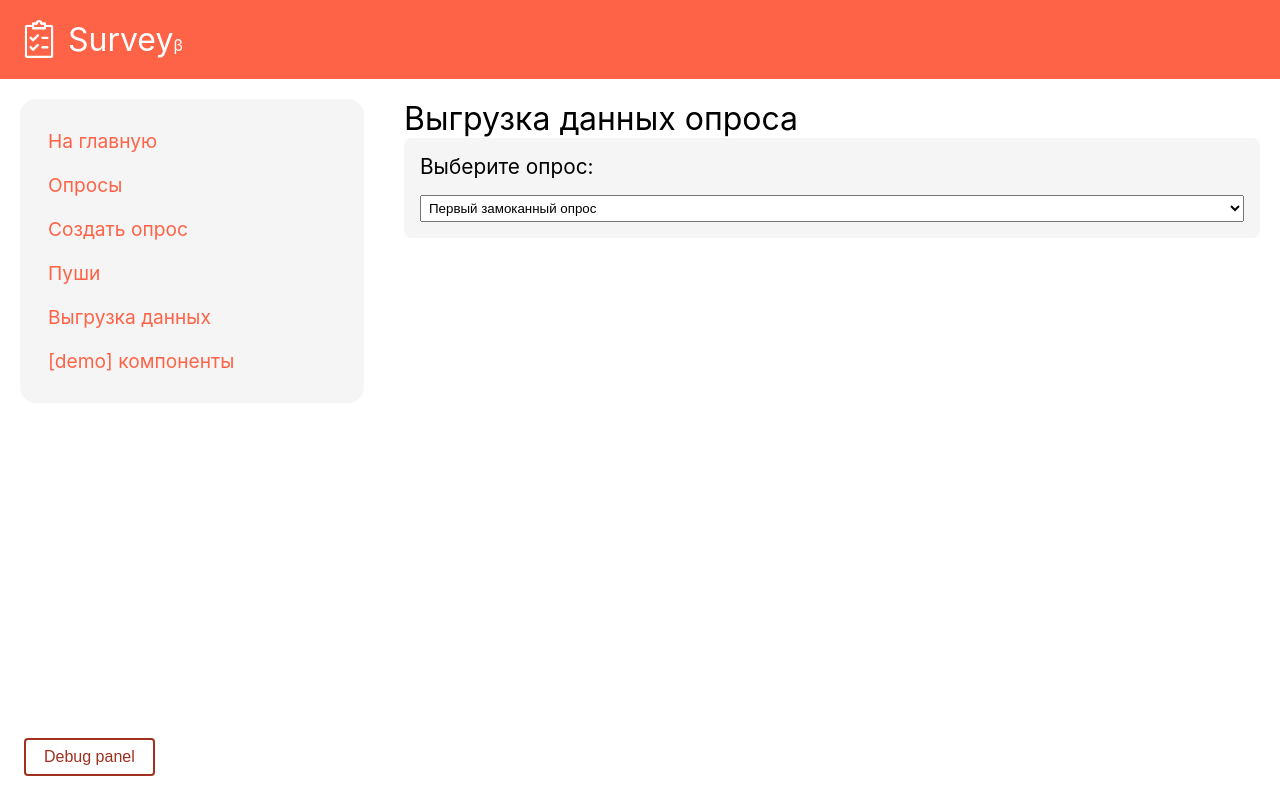
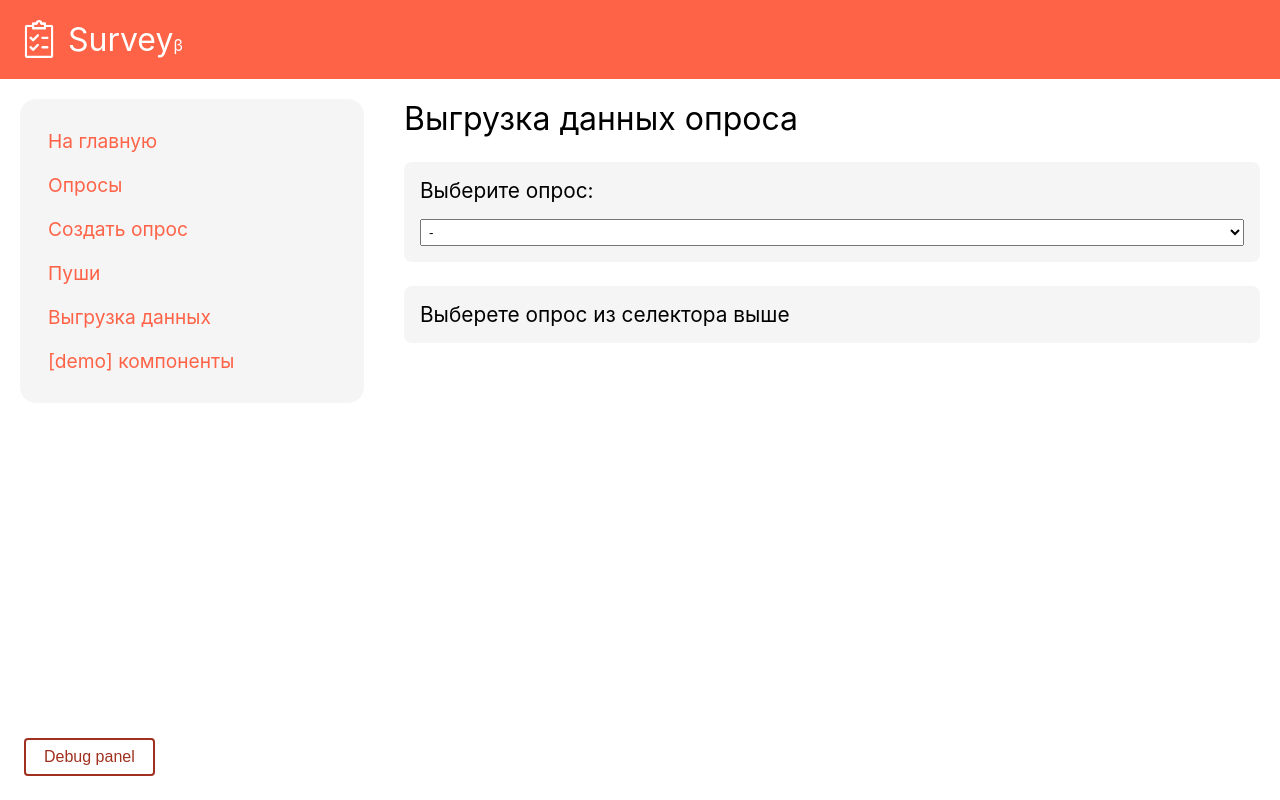
Before and after one commit to NevMem/survey, a React (Create React App) app in the folder web/: page /#/download in a window 1280 px wide. Built offline with nearby package versions, Linux system fonts and the light colour scheme.

Commit message:
Just for now

```diff
--- /dev/null
+++ b/web/src/components/input/Input.tsx
@@ -0,0 +1,13 @@
+import styled from "styled-components";
+
+const Input = styled.input`
+    outline: none;
+    padding: 4px;
+    padding-left: 10px;
+    border: 2px solid ${props => props.theme.secondaryBackground};
+    border-radius: 4px;
+    background-color: ${props => props.theme.background};
+    font-size: 1.5em;
+`;
+
+export default Input;
--- a/web/src/pages/create_survey/CreateSurveyPage.tsx
+++ b/web/src/pages/create_survey/CreateSurveyPage.tsx
@@ -13,6 +13,7 @@ import Loader from '../../components/loader/Loader';
 import SpaceAroundRow from '../../app/layout/SpaceAroundRow';
 import { commonQuestions, commonQuestionTitle } from '../../data/commonQuestions';
 import { CommonQuestion } from '../../data/CommonQuestion';
+import Input from '../../components/input/Input';
 
 const WrappedRow = styled.div`
     padding: 20px;
@@ -30,16 +31,6 @@ const WrappedRow = styled.div`
 //     margin-bottom: 10px;
 //     border: 2px solid ${props => props.theme.secondaryBackground};
 // `;
-
-const Input = styled.input`
-    outline: none;
-    padding: 4px;
-    padding-left: 10px;
-    border: 2px solid ${props => props.theme.secondaryBackground};
-    border-radius: 4px;
-    background-color: ${props => props.theme.background};
-    font-size: 1.5em;
-`;
 
 const Modal = styled.div`
     margin: 15% auto;
--- a/web/src/pages/download/DownloadPage.tsx
+++ b/web/src/pages/download/DownloadPage.tsx
@@ -10,8 +10,10 @@ import SpacedColumn from '../../app/layout/SpacedColumn';
 import CardError from '../../app/card/CardError';
 import SpacedCenteredColumn from '../../app/layout/SpacedCenteredColumn';
 import GeneralButton from '../../components/button/GeneralButton';
+import { Survey } from '../../data/Survey';
+import { ChangeEvent, Fragment, useState } from 'react';
 
-const SurveySelector = observer((props: {surveysService: SurveysService}) => {
+const SurveySelector = observer((props: {surveysService: SurveysService, selectSurvey: (survey: Survey | undefined) => void}) => {
     if (props.surveysService.surveysState instanceof SurveysLoading) {
         return (
             <Card>
@@ -36,12 +38,20 @@ const SurveySelector = observer((props: {surveysService: SurveysService}) => {
         );
     }
 
+    const loadedSurveys = surveysService.surveysState as SurveysLoaded;
+
+    const selectorChanged = (event: ChangeEvent<HTMLSelectElement>) => {
+        const survey = loadedSurveys.surveys.find(survey => survey.name === event.target.value);
+        props.selectSurvey(survey);
+    };
+
     return (
         <Card>
             <SpacedColumn rowGap={16}>
                 <Text large>Выберите опрос:</Text>
-                <Select>
-                    {(props.surveysService.surveysState as SurveysLoaded).surveys.map(survey => {
+                <Select onChange={selectorChanged}>
+                    <Option key='null-opt'>-</Option>
+                    {loadedSurveys.surveys.map(survey => {
                         return (
                             <Option key={survey.id}>{survey.name}</Option>
                         );
@@ -52,11 +62,77 @@ const SurveySelector = observer((props: {surveysService: SurveysService}) => {
     );
 });
 
+/* const RatingQuestionFilter = (props: {question: RatingQuestion, index: number}) => {
+    const [active, setActive] = useState(false);
+
+    const [filterMin, setFilterMin] = useState(props.question.min);
+    const [filterMax, setFilterMax] = useState(props.question.max);
+
+    const changeFilterMin = (event: ChangeEvent<HTMLInputElement>) => {
+        setFilterMin((event.target.value as any) | 0);
+    };
+
+    const changeFilterMax = (event: ChangeEvent<HTMLInputElement>) => {
+        setFilterMax((event.target.value as any) | 0);
+    };
+
+    return (
+        <Card>
+            <SpacedColumn rowGap={8}>
+                <Text large>Вопрос {props.index}: {props.question.title}</Text>
+                <div>
+                    {!active && <GeneralButton onClick={() => {setActive(true)}}>Активировать фильтр</GeneralButton>}
+                    {active && <GeneralButton secondary onClick={() => {setActive(false)}}>Деактивировать фильтр</GeneralButton>}
+                </div>
+
+                {active && <Fragment>
+                        <Text>Минимум</Text>
+                        <Input value={filterMin} onChange={changeFilterMin} />
+                        <Text>Максимум</Text>
+                        <Input value={filterMax} onChange={changeFilterMax} />
+                    </Fragment>
+                }
+            </SpacedColumn>
+        </Card>
+    );
+};
+
+const QuestionFilter = (props: {question: Question, index: number}) => {
+    if (instanceOfRatingQuestion(props.question)) {
+        return <RatingQuestionFilter question={props.question} index={props.index} />
+    }
+    return null;
+}; */
+
+const SurveyDownloadDataFilter = (props: {survey?: Survey}) => {
+    if (!props.survey) {
+        return (
+            <Card>
+                <Text large>Выберете опрос из селектора выше</Text>
+            </Card>
+        );
+    }
+
+    return (
+        <Fragment>
+            {/*props.survey.questions.map((question, index) => {
+                return <QuestionFilter question={question} key={question.title} index={index} />
+            })*/}
+        </Fragment>
+    );
+};
+
 const DownloadPage = () => {
+    const [selectedSurvey, setSelectedSurvey] = useState<Survey | undefined>(undefined);
+
     return (
         <PageWrapper>
-            <Text header>Выгрузка данных опроса</Text>
-            <SurveySelector surveysService={surveysService} />
+            <SpacedColumn rowGap={24}>
+                <Text header>Выгрузка данных опроса</Text>
+                <SurveySelector surveysService={surveysService} selectSurvey={(survey) => {setSelectedSurvey(survey)}} />
+
+                <SurveyDownloadDataFilter survey={selectedSurvey} />
+            </SpacedColumn>
         </PageWrapper>
     );
 };
```
Also changed, not shown: web/src/data/Question.tsx (+5 -5 lines).
